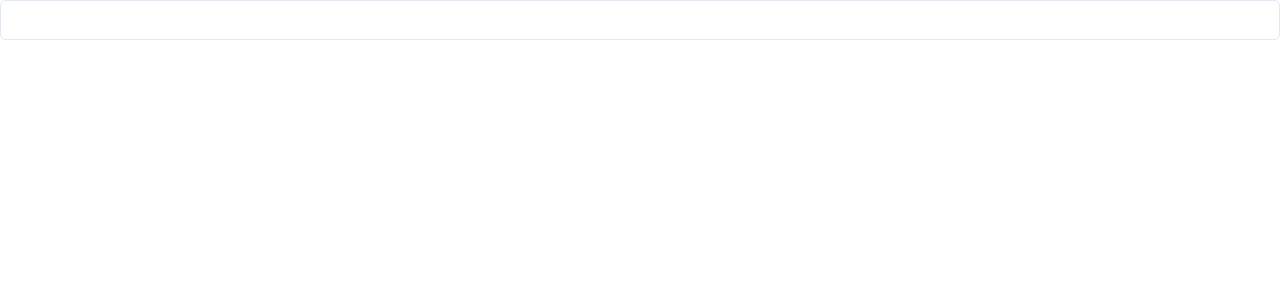
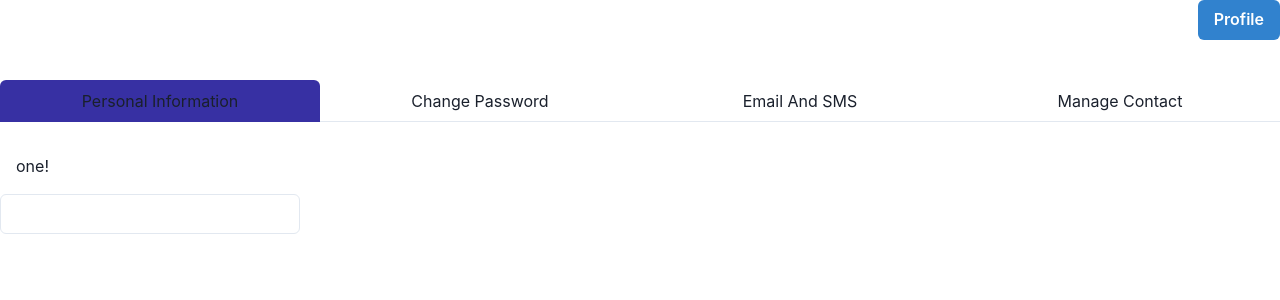
Before and after one commit to Zukashi/BookWormFront, a React (Create React App) app: page /edit/user/1 in a window 1280 px wide. Shown: the top 300 px of the page. Built offline with nearby package versions, Linux system fonts and the light colour scheme; no server answers.

Commit message:
Added tabs to edit profile component and styled them to match colors of whole site

```diff
--- a/src/components/Account/EditAccount.tsx
+++ b/src/components/Account/EditAccount.tsx
@@ -2,11 +2,23 @@ import React, {FormEvent, useEffect, useState} from 'react';
 import {useParams} from "react-router";
 import {useDispatch, useSelector} from "react-redux";
 import {RootState} from "../../app/store";
-import {Input} from "@chakra-ui/react";
+import {
+  Button,
+  Input, Menu,
+  MenuButton, MenuDivider,
+  MenuGroup, MenuItem,
+  MenuList,
+  Tab,
+  TabList,
+  TabPanel,
+  TabPanels,
+  Tabs
+} from "@chakra-ui/react";
 import {userNameUpdate, userUpdate} from "../../features/User/userSlice";
+import {Link} from "react-router-dom";
 export const EditAccount = () => {
   const {userId} = useParams();
-  // const {userData , setUserData} = useState();
+  const [form, setForm] = useState();
   const user = useSelector((state: RootState) => state.user);
   const dispatch = useDispatch()
   console.log(userId)
@@ -18,7 +30,7 @@ export const EditAccount = () => {
         headers:{
           'Content-type':'application/json'
         },
-        // body:JSON.stringify(userData)
+        body:JSON.stringify(form)
       })
     })()
   },[])
@@ -27,8 +39,40 @@ export const EditAccount = () => {
     e.preventDefault()
   }
   return (<>
-
-    <Input value={user.username} onChange={(e:any) => dispatch(userNameUpdate(e.target.value)) }></Input>
+    <Menu>
+      <MenuButton   as={Button} colorScheme='blue' pos='absolute' right={0}>
+        Profile
+      </MenuButton>
+      <MenuList>
+        <MenuGroup title='Profile' >
+          <Link to={`/user/${user._id}`}><MenuItem>My Account</MenuItem></Link>
+          <Link to={`/edit/user/${user._id}`}><MenuItem>Edit account</MenuItem></Link>
+          <Link to={`/favorites/user/${user._id}`}><MenuItem>Favorites</MenuItem></Link>
+        </MenuGroup>
+        <MenuDivider />
+        <MenuGroup title='Help'>
+          <MenuItem>Docs</MenuItem>
+          <MenuItem>FAQ</MenuItem>
+        </MenuGroup>
+      </MenuList>
+    </Menu>
+    <Tabs isFitted variant='enclosed' pt={20}>
+      <TabList mb='1em'>
+        <Tab _selected={{backgroundColor:'#3730a3'}}>Personal Information</Tab>
+        <Tab _selected={{backgroundColor:'#6366f1'}}>Change Password</Tab>
+        <Tab _selected={{backgroundColor:'#6366f1'}}>Email And SMS</Tab>
+        <Tab _selected={{backgroundColor:'#6366f1'}}>Manage Contact</Tab>
+      </TabList>
+      <TabPanels>
+        <TabPanel>
+          <p>one!</p>
+        </TabPanel>
+        <TabPanel>
+          <p>two!</p>
+        </TabPanel>
+      </TabPanels>
+    </Tabs>
+    <Input w='300px' value={user.username} onChange={(e:any) => dispatch(userNameUpdate(e.target.value)) }></Input>
 
 
   </>)
```
